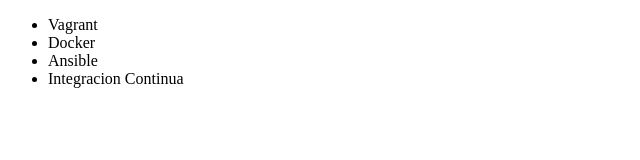
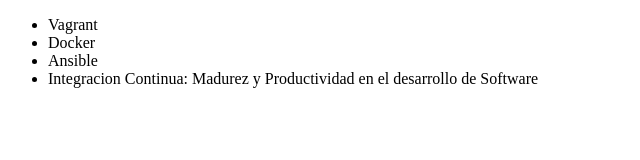
Before and after one commit to jmayta73/alura-git, a plain HTML site: page index.html in a window 1280 px wide. Shown: the whole page, without its empty margins (0-640 px from the left). Drawn offline with Linux system fonts and the light colour scheme.

Commit message:
modificacion de item integracion continua

```diff
--- a/index.html
+++ b/index.html
@@ -11,7 +11,7 @@
         <li>Vagrant</li>
         <li>Docker</li>
         <li>Ansible</li>
-        <li>Integracion Continua</li>
+        <li>Integracion Continua: Madurez  y Productividad en el desarrollo de Software</li>
     </ul>
 </body>
 </html>
```
